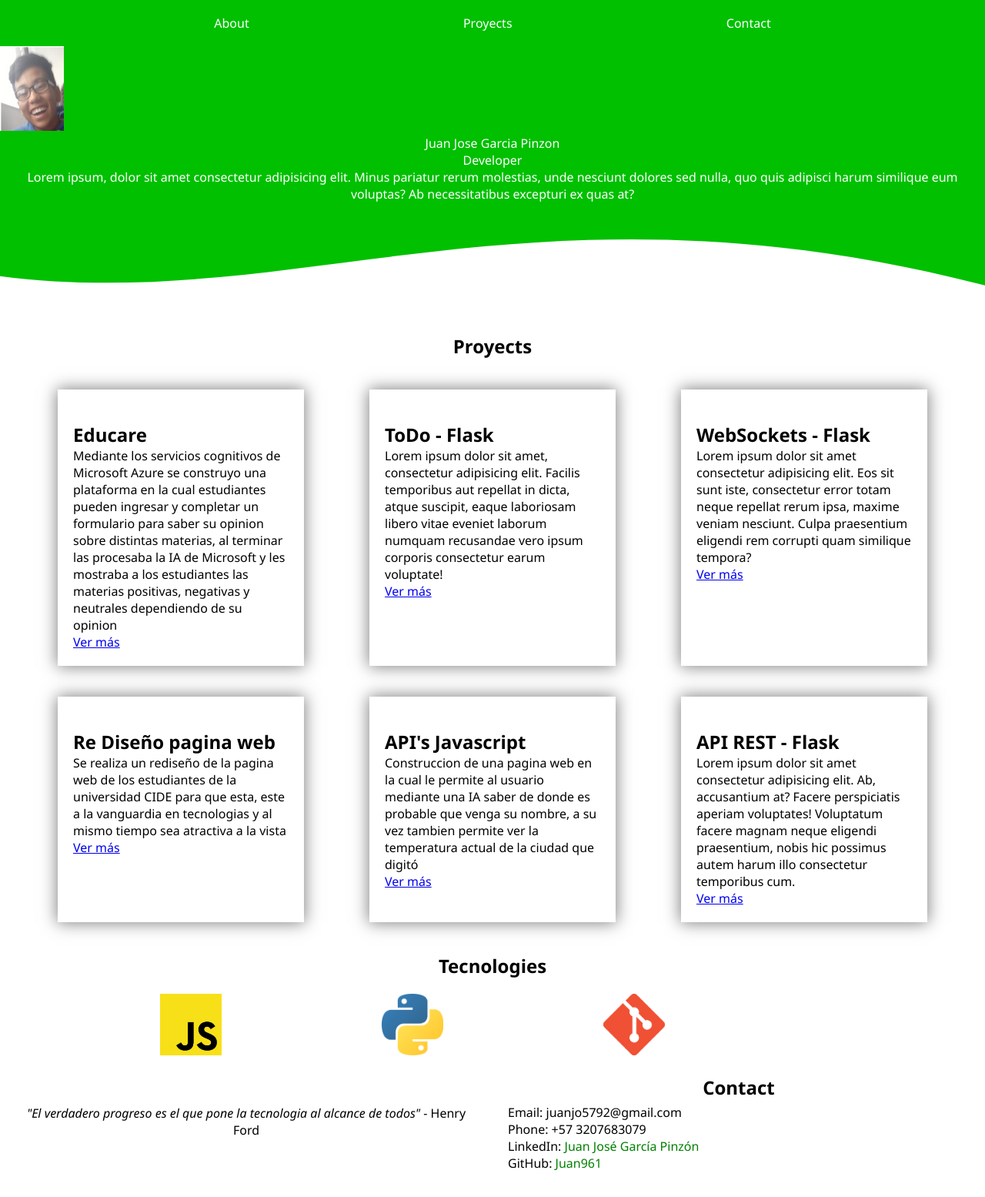
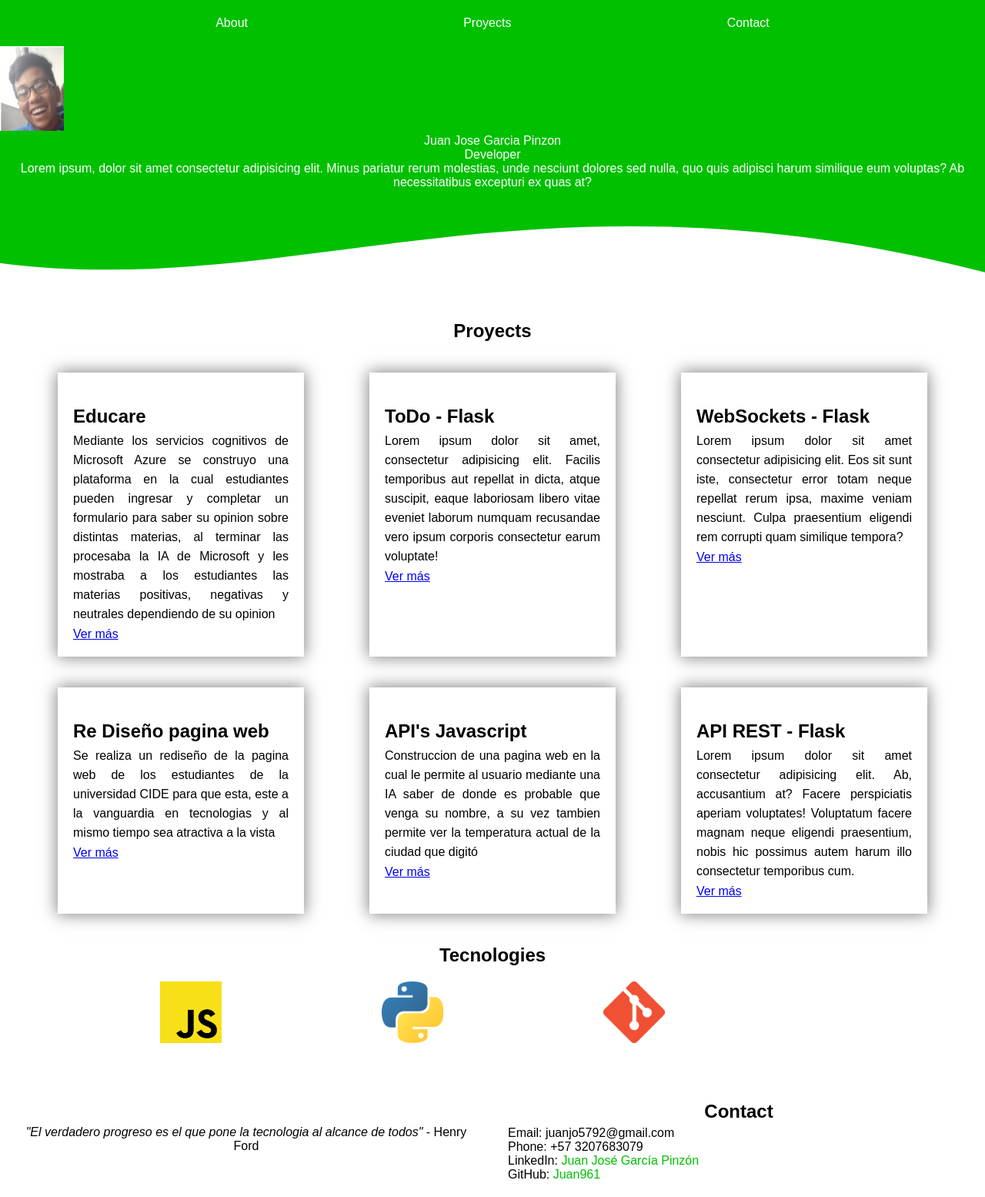
Before and after one commit to Juan961/Juan961, a plain HTML site: page index.html in a window 1280 px wide. Shown: the whole page at 77% size. Drawn offline with Linux system fonts and the light colour scheme.

Commit message:
Styles and pages fixed

```diff
--- a/index.html
+++ b/index.html
@@ -31,37 +31,37 @@
         <img src="" alt="">
         <h2 class="title-proyec">Educare</h2>
         <p class="desc-proyec">Mediante los servicios cognitivos de Microsoft Azure se construyo una plataforma en la cual estudiantes pueden ingresar y completar un formulario para saber su opinion sobre distintas materias, al terminar las procesaba la IA  de Microsoft y les mostraba a los estudiantes las materias positivas, negativas y neutrales dependiendo de su opinion</p>
-        <a href="./pages/educare.html">Ver más</a>
+        <a href="./pages/educare.html" class="info-proyect">Ver más</a>
       </div>
       <div class="proyect">
-        <img src="" alt="">
+        <img src="" alt="" class="img-proyect">
         <h2 class="title-proyec">ToDo - Flask</h2>
         <p class="desc-proyec">Lorem ipsum dolor sit amet, consectetur adipisicing elit. Facilis temporibus aut repellat in dicta, atque suscipit, eaque laboriosam libero vitae eveniet laborum numquam recusandae vero ipsum corporis consectetur earum voluptate!</p>
-        <a href="./pages/todo-Flask.html">Ver más</a>
+        <a href="./pages/todo-Flask.html" class="info-proyect">Ver más</a>
       </div>
       <div class="proyect">
-        <img src="" alt="">
+        <img src="" alt="" class="img-proyect">
         <h2 class="title-proyec">WebSockets - Flask</h2>
         <p class="desc-proyec">Lorem ipsum dolor sit amet consectetur adipisicing elit. Eos sit sunt iste, consectetur error totam neque repellat rerum ipsa, maxime veniam nesciunt. Culpa praesentium eligendi rem corrupti quam similique tempora?</p>
-        <a href="./pages/sockets-Flask.html">Ver más</a>
+        <a href="./pages/sockets-Flask.html" class="info-proyect">Ver más</a>
       </div>
       <div class="proyect">
-        <img src="" alt="">
+        <img src="" alt="" class="img-proyect">
         <h2  class="title-proyec">Re Diseño pagina web</h2>
         <p class="desc-proyec">Se realiza un rediseño de la pagina web de los estudiantes de la universidad CIDE para que esta, este a la vanguardia en tecnologias y al mismo tiempo sea atractiva a la vista</p>
-        <a href="./pages/saiRediseño.html">Ver más</a>
+        <a href="./pages/saiRediseño.html" class="info-proyect">Ver más</a>
       </div>
       <div class="proyect">
-        <img src="" alt="">
+        <img src="" alt="" class="img-proyect">
         <h2  class="title-proyec">API's Javascript</h2>
         <p class="desc-proyec">Construccion de una pagina web en la cual le permite al usuario mediante una IA saber de donde es probable que venga su nombre, a su vez tambien permite ver la temperatura actual de la ciudad que digitó</p>
-        <a href="./pages/apiJs.html">Ver más</a>
+        <a href="./pages/apiJs.html"class="info-proyect">Ver más</a>
       </div>
       <div class="proyect">
-        <img src="" alt="">
+        <img src="" alt="" class="img-proyect">
         <h2  class="title-proyec">API REST - Flask</h2>
         <p class="desc-proyec">Lorem ipsum dolor sit amet consectetur adipisicing elit. Ab, accusantium at? Facere perspiciatis aperiam voluptates! Voluptatum facere magnam neque eligendi praesentium, nobis hic possimus autem harum illo consectetur temporibus cum.</p>
-        <a href="./pages/rest-Flask.html">Ver más</a>
+        <a href="./pages/rest-Flask.html" class="info-proyect">Ver más</a>
       </div>
     </div>
     <div class="tecnologies">
--- a/styles/index.css
+++ b/styles/index.css
@@ -1,3 +1,10 @@
+:root {
+    --bg-body-color: white;
+    --bg-header-color: rgb(0, 192, 0);
+    --tx-body-color: black;
+    --tx-header-color: white;
+}
+
 * {
     margin: 0;
     padding: 0;
@@ -6,7 +13,7 @@
 
 body {
     box-sizing: border-box;
-    font-family:'Segoe UI', Tahoma, Geneva, Verdana, sans-serif;
+    font-family: Arial, Helvetica, sans-serif;
 }
 
 /* ---------------- HEADER ---------------- */
@@ -16,7 +23,7 @@ header {
     top: 0;
     width: 100%;
     height: 60px;
-    background-color: rgb(0, 192, 0);
+    background-color: var(--bg-header-color);
 }
 
 .nav-bar {
@@ -28,9 +35,8 @@ header {
 
 .navbar-item {
     text-decoration: none;
-    color: black;
     line-height: 60px;
-    color: white;
+    color: var(--tx-header-color);
 }
 
 
@@ -38,10 +44,11 @@ header {
 
 .container {
     width: 100%;
+    margin-bottom: 50px;
 }
 
 #home, #proyects, #contact {
-    scroll-margin-top: 120px;
+    scroll-margin-top: 150px;
 }
 
 .name, .dedication, .description, .title{
@@ -49,8 +56,8 @@ header {
 }
 
 .about-me {
-    background-color: rgb(0, 192, 0);
-    color: white;
+    background-color: var(--bg-header-color);
+    color: var(--tx-header-color);
 }
 
 .title {
@@ -66,6 +73,15 @@ header {
     display: flex;
     flex-wrap: wrap;
     justify-content: space-evenly;
+}
+
+.desc-proyec{
+    line-height: 25px;
+    text-align: justify;
+}
+
+.info-proyec, .title-proyec, .desc-proyec {
+    margin: 5px 0;
 }
 
 .tec-images {
@@ -92,13 +108,10 @@ footer {
 }
 
 .phrase {
-    display: table;
-}
-
-.phrase p{
     text-align: center;
-    display: table-cell;
-    vertical-align: middle;
+    display: flex;
+    justify-content: center;
+    align-items: center;
 }
 
 .title-footer {
@@ -108,5 +121,5 @@ footer {
 
 .link-footer {
     text-decoration: none;
-    color: green;
+    color: var(--bg-header-color);
 }
```
Also changed, not shown: pages/apiJs.html (+11 -1 lines), pages/educare.html (+10 -1 lines), pages/rest-Flask.html (+10 -1 lines), pages/saiRediseño.html (+11 -1 lines), pages/sockets-Flask.html (+11 -1 lines), pages/todo-Flask.html (+11 -1 lines), styles/pages.css (added, +10 -0 lines).
